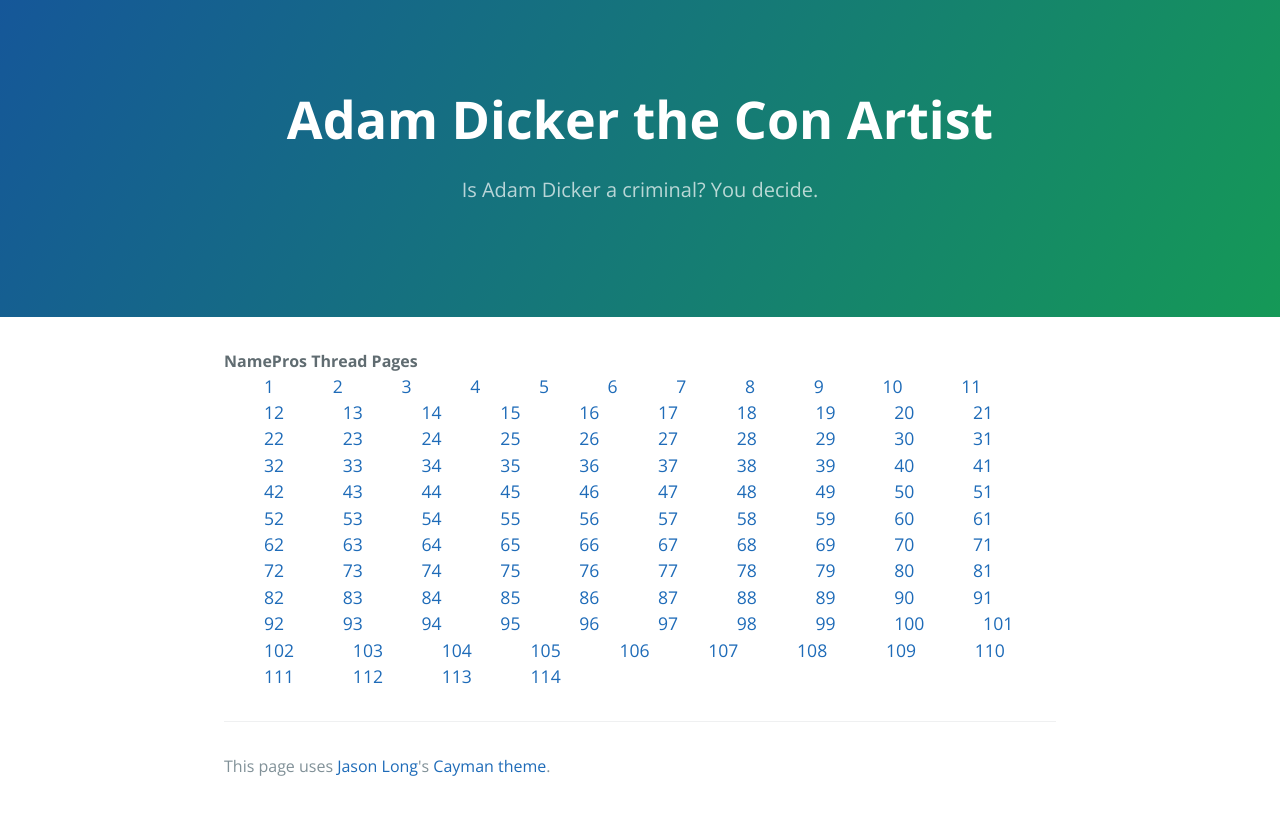
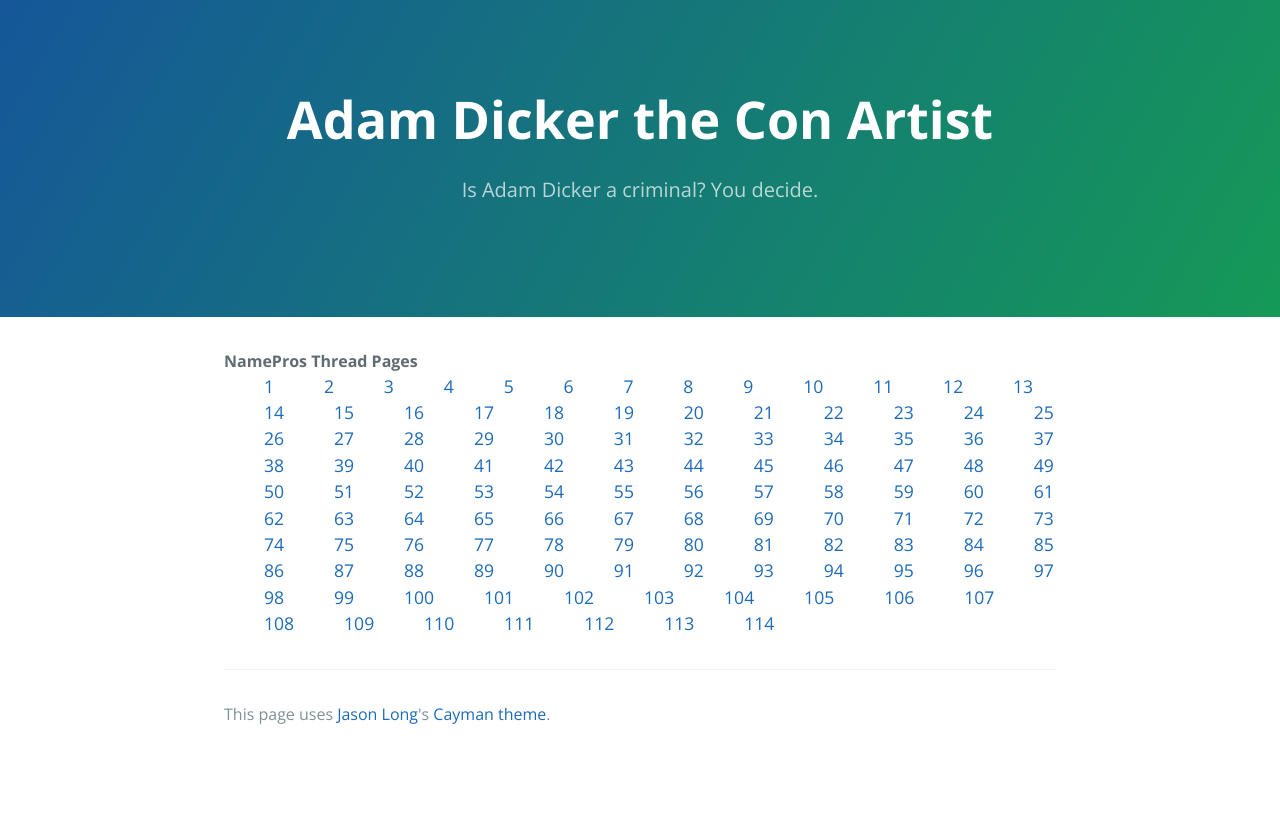
Before and after one commit to vanillascript/adamdicker, a Jekyll site: the page built from index.html, in a window 1280 px wide. Shown: the top 815 px of the page. Built offline with Jekyll 4.4.1, drawn with Linux system fonts in a browser that asks for light colours.

Commit message:
Update index.html

```diff
--- a/index.html
+++ b/index.html
@@ -22,7 +22,7 @@
       <dl>
         <dt>NamePros Thread Pages</dt>
         {% for i in (1..site.pagecount) %}
-          <dd style="display:inline;margin-right:0.8em"><a href="pages/{{ i }}.html">{{ i }}</a>
+          <dd style="display:inline;margin-right:0.3em"><a href="pages/{{ i }}.html">{{ i }}</a>
         {% endfor %}
         <dd></dd>
       </dl>
```
